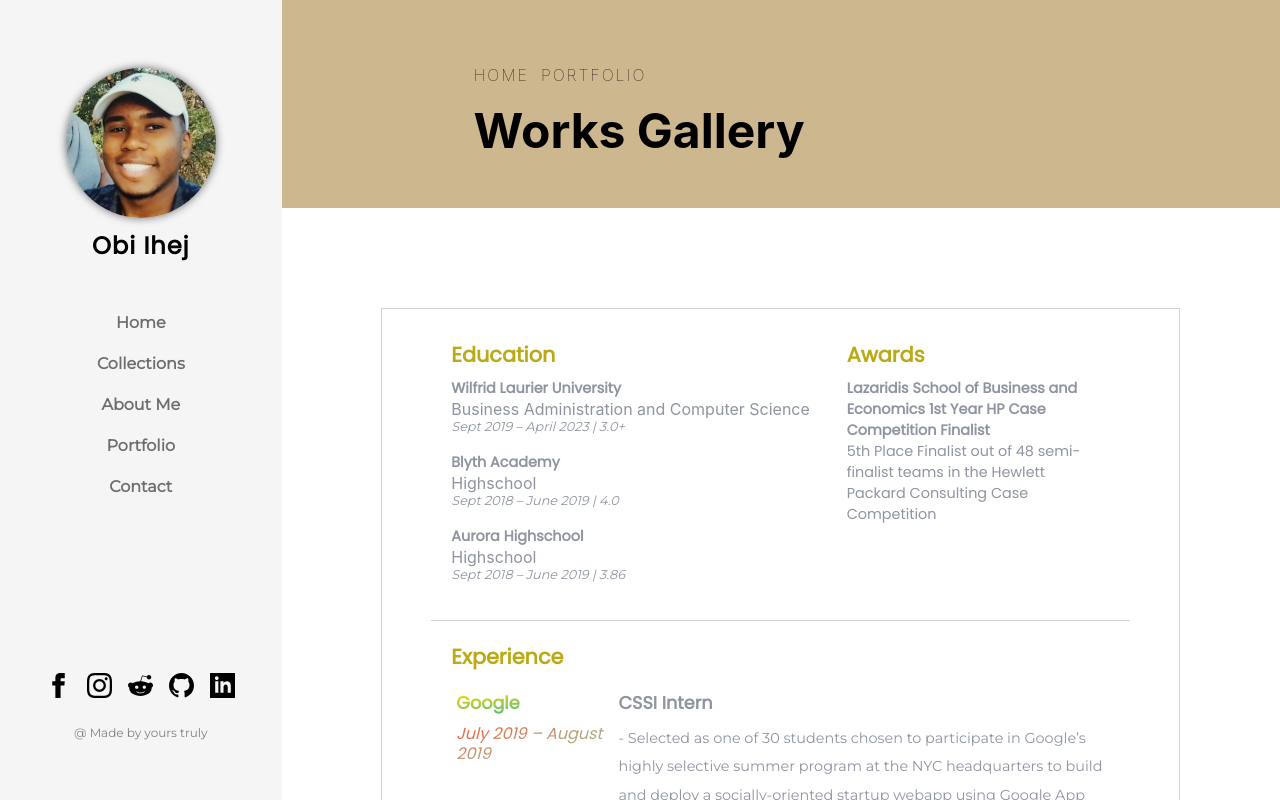
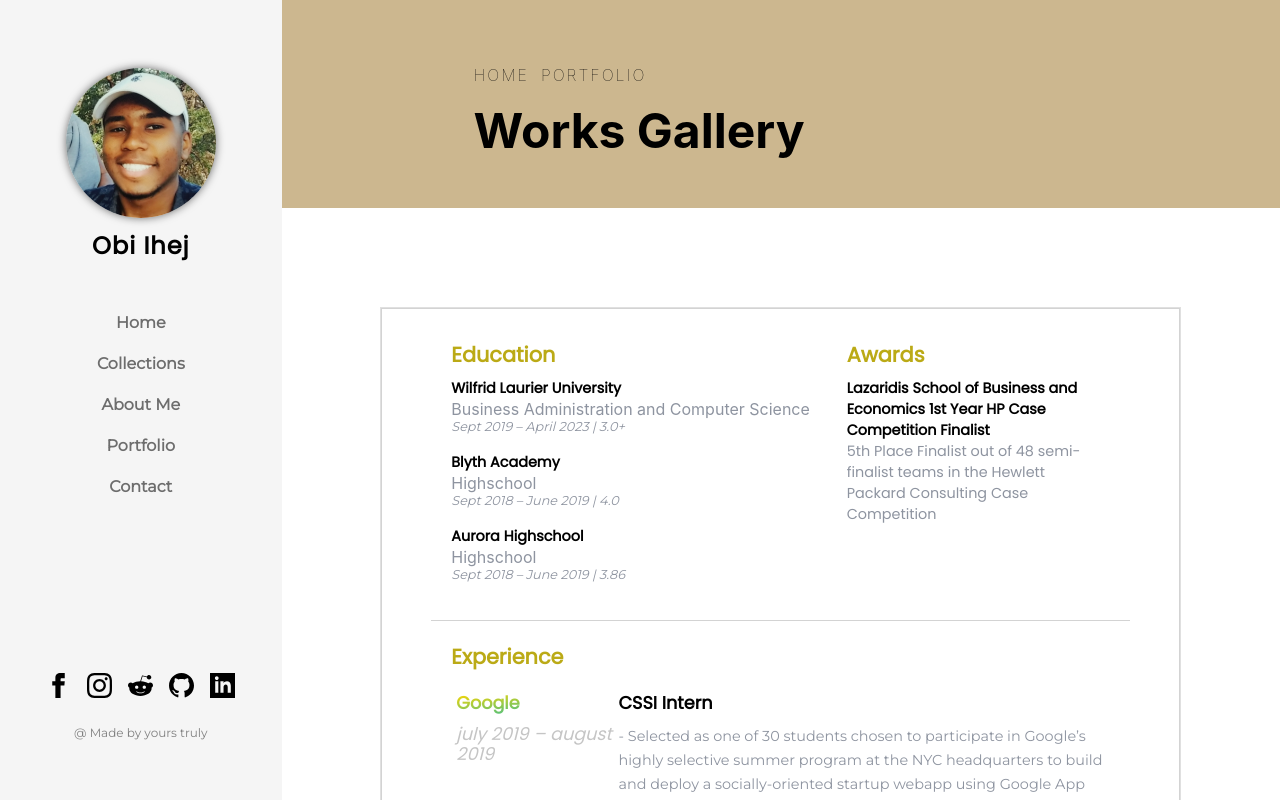
Before and after one commit to ObiTracks/personalportfolio, a React (Create React App) app: page /about in a window 1280 px wide. Shown: the top 800 px of the page. Built offline with nearby package versions, Linux system fonts and the light colour scheme; a web font is replaced by a local one.

Commit message:
Lots of work done to the resume on the about me page

```diff
--- a/src/Components/About/About.scss
+++ b/src/Components/About/About.scss
@@ -20,6 +20,7 @@
       min-height: 100%;
       border: solid rgb(211, 211, 211) 1px;
       padding: 10px;
+      outline: solid rgb(224, 224, 224) 1px;
 
       // SECTION STYLE
       .section{
@@ -63,14 +64,14 @@
             padding-right: 5px;
 
             #date{
-              font-size: 1rem;
+              font-size: 1.1rem;
               font-family: 'Poppins', sans-serif;
               font-style: italic;
+              font-weight: 100;
               margin-top: 10px;
-              color: rgb(190, 195, 206);
-              background: linear-gradient(to bottom right, rgb(255, 83, 53), rgb(116, 235, 189));
-              -webkit-text-fill-color: transparent;
-              -webkit-background-clip: text;
+              text-transform: lowercase;
+              color: rgb(197, 197, 197);
+
             }
             #company{
               font-size: 1.1rem;
@@ -90,11 +91,12 @@
               font-size: 1.1rem;
               font-family: "Poppins", sans-serif;
               font-weight: 900;
+              color: black;
             }
             #description{
               font-size: 0.9rem;
               font-family: 'Montserrat', sans-serif;
-              line-height: 1.8rem;
+              line-height: 1.5rem;
               margin-top: 10px;
             }
 
@@ -163,6 +165,7 @@
               font-size: 0.9rem;
               font-family: "Poppins", sans-serif;
               font-weight: 900;
+              color: black;
             }
             #info{
               font-style: italic;
```
